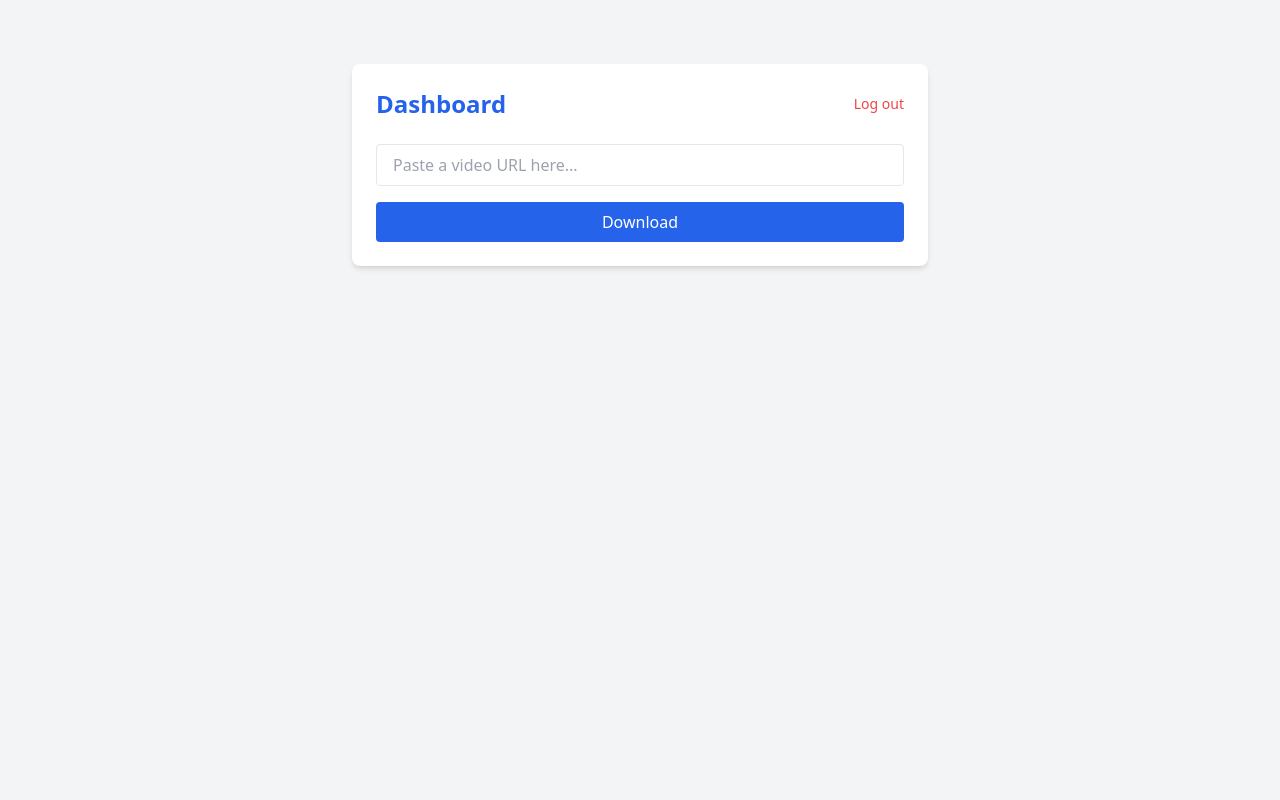
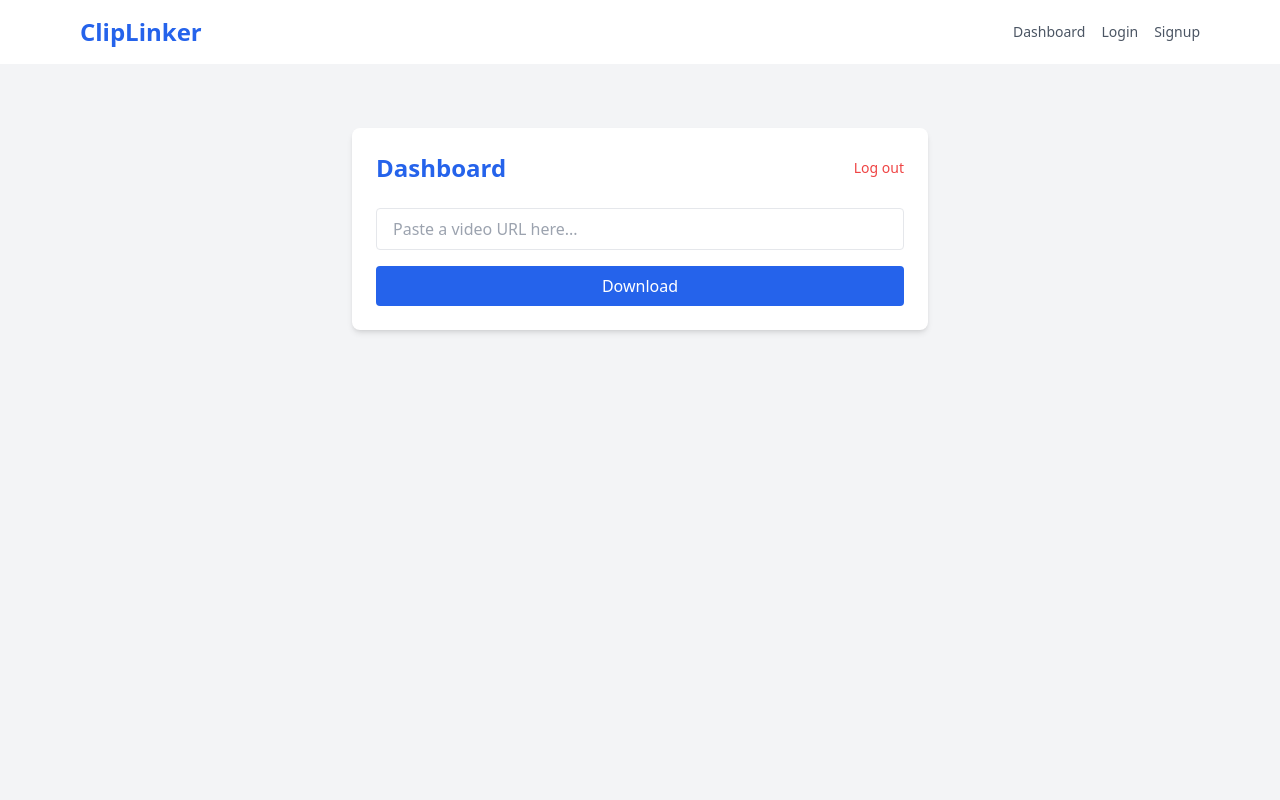
Before and after one commit to GlitchRider1/cliplinker-video-downloader, a Next.js app: page /dashboard in a window 1280 px wide. Shown: the top 800 px of the page. Built offline with nearby package versions, Linux system fonts and the light colour scheme; no server answers.

Commit message:
Update dashboard.js

```diff
--- a/pages/dashboard.js
+++ b/pages/dashboard.js
@@ -1,3 +1,4 @@
+import Layout from '../components/Layout';
 import { useState } from 'react';
 import { supabase } from '../lib/supabaseClient';
 import { useRouter } from 'next/router';
@@ -31,6 +32,7 @@ export default function Dashboard() {
   };
 
   return (
+    <Layout>
       <div className="min-h-screen bg-gray-100 p-6 font-sans">
         <div className="max-w-xl mx-auto bg-white shadow-md rounded-lg p-6 mt-10">
           <div className="flex justify-between items-center mb-6">
@@ -70,5 +72,6 @@ export default function Dashboard() {
           )}
         </div>
       </div>
+    </Layout>
   );
 }
```
Lines whose indentation alone changed are shown as unchanged.
